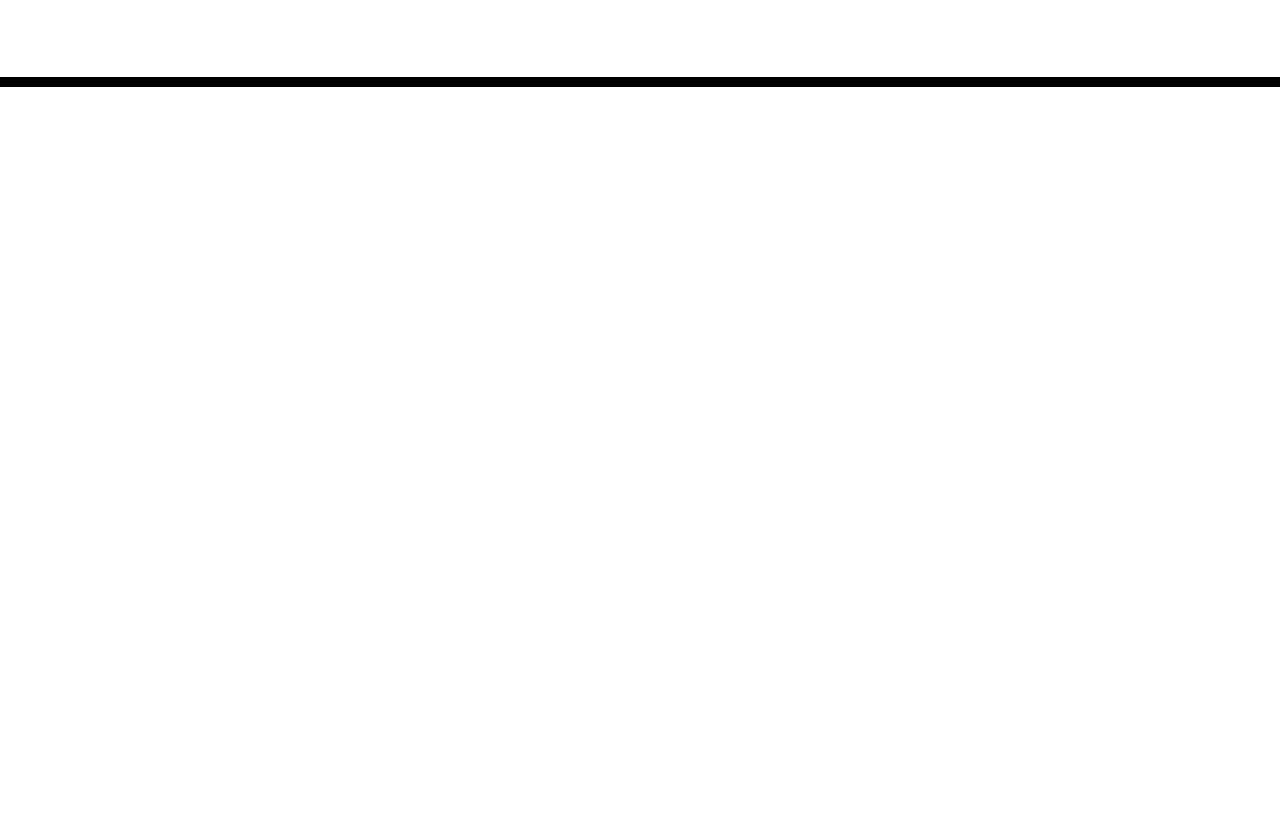
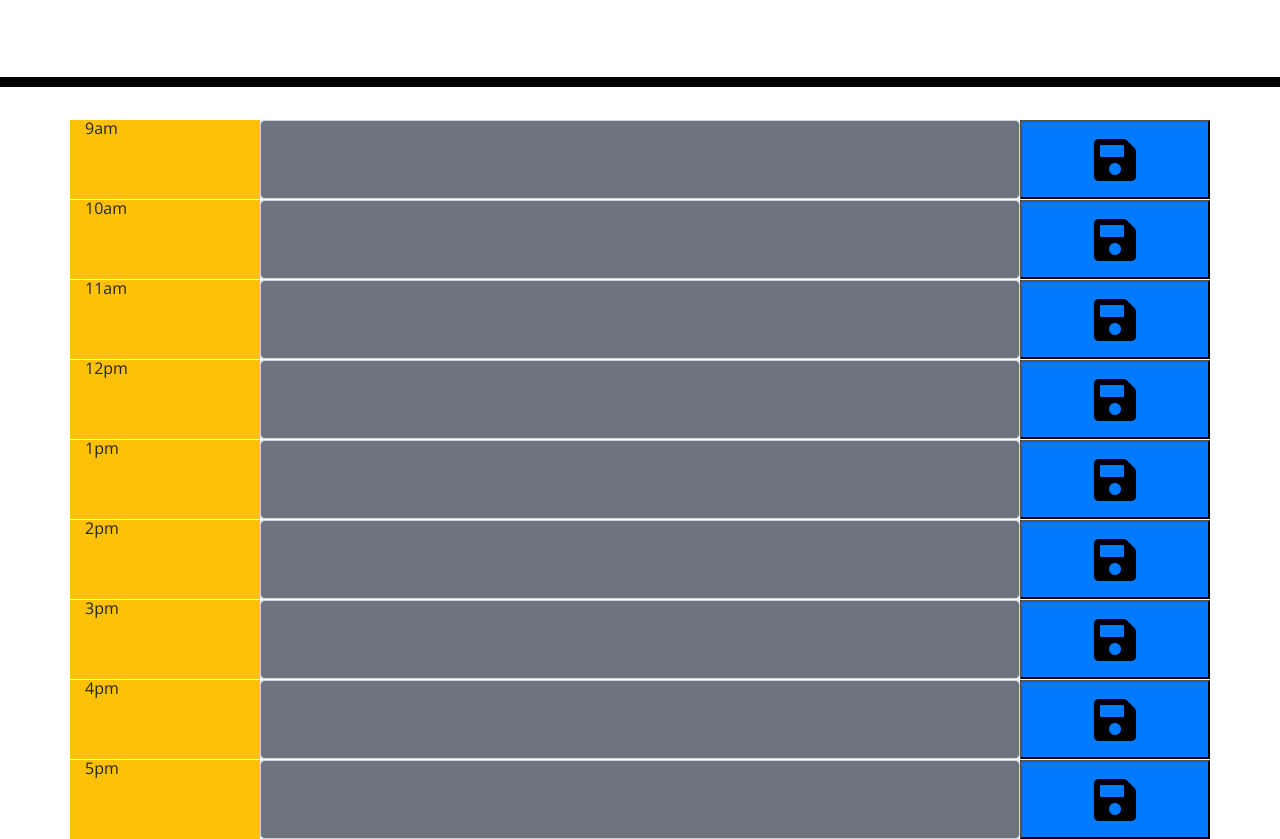
Before and after one commit to bcancel91/Day-Planner, a plain HTML site: page index.html in a window 1280 px wide. Shown: the part 181-1020 px from the top of the page. Before the commit the page ends 800 px from the top, so only its background shows below. Drawn offline with nearby package versions, Linux system fonts and the light colour scheme.

Commit message:
add save icon and buttons

```diff
--- a/index.html
+++ b/index.html
@@ -30,9 +30,74 @@
     </header>
     <div class="container">
       <!-- Timeblocks go here -->
+<form>
+
+      <div class="row">
+         <div class="col-2 bg-warning time">9am</div>
+          <textarea class="col-8 bg-secondary form-control"></textarea>
+         <button class="col-2 bg-primary" type="button"><i class="fas fa-save fa-3x"></i></button>
+      </div>
+      <div class="row">
+        <div class="col-2 bg-warning time">10am</div>
+          <textarea class="col-8 bg-secondary form-control"></textarea>
+         <button class="col-2 bg-primary" type="button"><i class="fas fa-save fa-3x"></i></button>
+    </div>
+    <div class="row">
+        <div class="col-2 bg-warning time">11am</div>
+          <textarea class="col-8 bg-secondary form-control"></textarea>
+         <button class="col-2 bg-primary" type="button"><i class="fas fa-save fa-3x"></i></button>
+    </div>
+    <div class="row">
+        <div class="col-2 bg-warning time">12pm</div>
+          <textarea class="col-8 bg-secondary form-control"></textarea>
+         <button class="col-2 bg-primary" type="button"><i class="fas fa-save fa-3x"></i></button>
+    </div>
+    <div class="row">
+        <div class="col-2 bg-warning time">1pm</div>
+          <textarea class="col-8 bg-secondary form-control"></textarea>
+         <button class="col-2 bg-primary" type="button"><i class="fas fa-save fa-3x"></i></button>
+    </div>
+    <div class="row">
+        <div class="col-2 bg-warning time">2pm</div>
+          <textarea class="col-8 bg-secondary form-control"></textarea>
+         <button class="col-2 bg-primary" type="button"><i class="fas fa-save fa-3x"></i></button>
+    </div>
+    <div class="row">
+        <div class="col-2 bg-warning time">3pm</div>
+          <textarea class="col-8 bg-secondary form-control"></textarea>
+         <button class="col-2 bg-primary" type="button"><i class="fas fa-save fa-3x"></i></button>
+    </div>
+    <div class="row">
+        <div class="col-2 bg-warning time">4pm</div>
+          <textarea class="col-8 bg-secondary form-control"></textarea>
+         <button class="col-2 bg-primary" type="button"><i class="fas fa-save fa-3x"></i></button>
+    </div>
+    <div class="row">
+        <div class="col-2 bg-warning time">5pm</div>
+          <textarea class="col-8 bg-secondary form-control"></textarea>
+         <button class="col-2 bg-primary" type="button"><i class="fas fa-save fa-3x"></i></button>
+    </div>
+
+</form>
+
+
+
+
+
+
+
+
+
+
+
+
+
+
+
     </div>
 
     <script src="https://code.jquery.com/jquery-3.4.1.min.js"></script>
     <script src="https://cdnjs.cloudflare.com/ajax/libs/moment.js/2.24.0/moment.min.js"></script>
+    <script src="index.js"></script>
   </body>
 </html>
```
